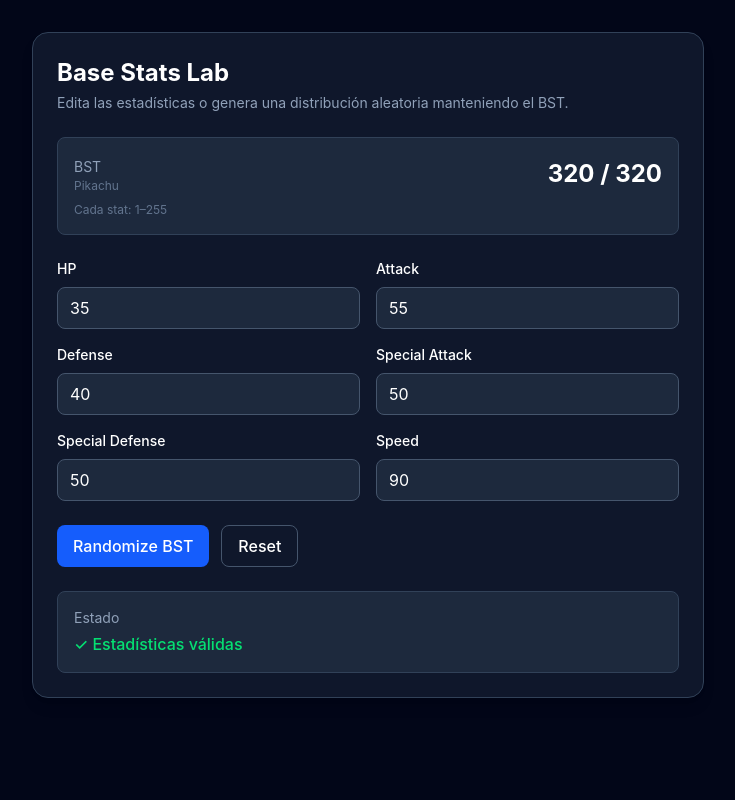
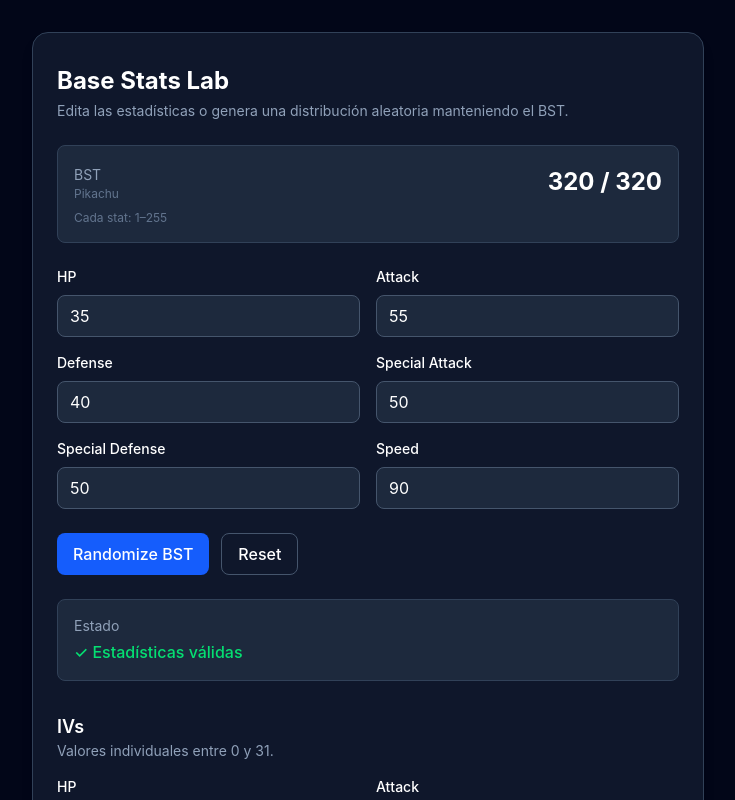
Before and after one commit to ID-123/pokemon1v1, a React (Vite) app: page / in a window 1280 px wide. Shown: the top 800 px of the page, without its empty margins (272-1007 px from the left). Built offline with nearby package versions, Linux system fonts and the light colour scheme.

Commit message:
IV menu added

```diff
--- a/src/components/pokemon/StatRandomizer/StatRandomizer.tsx
+++ b/src/components/pokemon/StatRandomizer/StatRandomizer.tsx
@@ -1,11 +1,12 @@
 import useStats from "./hooks/useStats";
-import type { PokemonSpecies, StatName } from "@/domain/pokemon";
+import type { PokemonSpecies, StatName, IVs } from "@/domain/pokemon";
 import {
   BASE_STAT_LIMITS,
   calculateBST,
   isValidBaseStats,
   isValidBST,
   randomizeBST,
+  STAT_LIMITS,
 } from "@/domain/pokemon";
 import StatInput from "./StatInput";
 
@@ -24,7 +25,7 @@ const STAT_FIELDS: {
   { key: "specialDefense", label: "Special Defense" },
   { key: "speed", label: "Speed" },
 ];
-/*
+
 const DEFAULT_IVS: IVs = {
   hp: 31,
   attack: 31,
@@ -33,11 +34,14 @@ const DEFAULT_IVS: IVs = {
   specialDefense: 31,
   speed: 31,
 };
-*/
 
 function StatRandomizer({ pokemon }: StatRandomizerProps) {
-
   const { stats, updateStat, reset } = useStats(pokemon.baseStats);
+  const {
+    stats: ivs,
+    updateStat: updateIV,
+    reset: resetIV,
+  } = useStats<IVs>(DEFAULT_IVS);
 
   const bst = calculateBST(stats);
   const maxBST = calculateBST(pokemon.baseStats);
@@ -55,16 +59,18 @@ function StatRandomizer({ pokemon }: StatRandomizerProps) {
 
   function handleReset() {
       reset(pokemon.baseStats);
+      resetIV(DEFAULT_IVS)
   }
 
   return (
-    <section className="mx-auto w-full max-w-2xl rounded-2xl border border-slate-700 bg-slate-900 p-6 text-white shadow-lg">
+    <div className="mx-auto w-full max-w-2xl rounded-2xl border border-slate-700 bg-slate-900 p-6 text-white shadow-lg">
+      <section className="mt-2">
         <header className="mb-6">
           <h2 className="text-2xl font-bold">Base Stats Lab</h2>
 
           <p className="mt-1 text-sm text-slate-400">
-          Edita las estadísticas o genera una distribución aleatoria manteniendo
-          el BST.
+            Edita las estadísticas o genera una distribución aleatoria
+            manteniendo el BST.
           </p>
         </header>
 
@@ -156,6 +162,44 @@ function StatRandomizer({ pokemon }: StatRandomizerProps) {
           </p>
         </div>
       </section>
+      <section className="mt-8">
+        <div className="mb-4">
+          <h3 className="text-lg font-semibold">IVs</h3>
+
+          <p className="text-sm text-slate-400">
+            Valores individuales entre {STAT_LIMITS.iv.min} y{" "}
+            {STAT_LIMITS.iv.max}.
+          </p>
+        </div>
+
+        <div className="grid gap-4 sm:grid-cols-2">
+          {STAT_FIELDS.map((stat) => {
+            const value = ivs[stat.key];
+
+            const isValid =
+              Number.isInteger(value) &&
+              value >= STAT_LIMITS.iv.min &&
+              value <= STAT_LIMITS.iv.max;
+
+            return (
+              <StatInput
+                key={stat.key}
+                label={stat.label}
+                value={value}
+                min={STAT_LIMITS.iv.min}
+                max={STAT_LIMITS.iv.max}
+                error={
+                  isValid
+                    ? undefined
+                    : `Debe ser un entero entre ${STAT_LIMITS.iv.min} y ${STAT_LIMITS.iv.max}.`
+                }
+                onChange={(value) => updateIV(stat.key, value)}
+              />
+            );
+          })}
+        </div>
+      </section>
+    </div>
   );
 }
 
```
Lines whose indentation alone changed are shown as unchanged.
